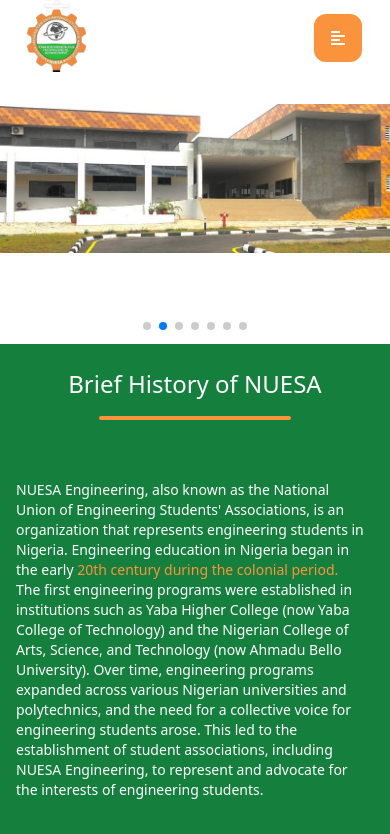
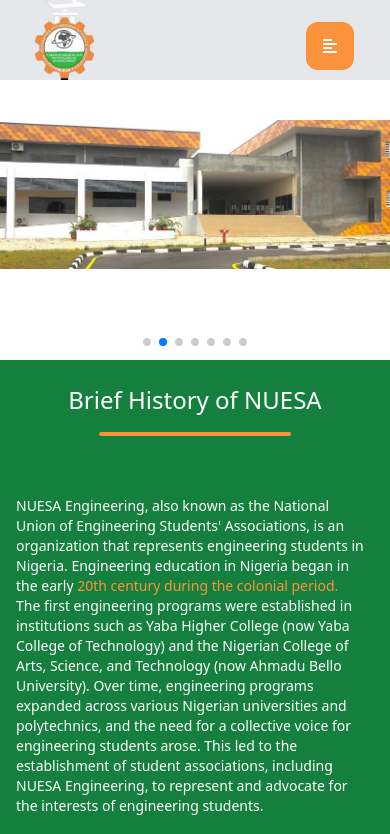
Before and after one commit to N-TECH-TEAM/faculty-repo, a React (Create React App) app: page /page in a window 390 px wide. Shown: the top 834 px of the page. Built offline with nearby package versions, Linux system fonts and the light colour scheme.

Commit message:
recent commit

```diff
--- a/src/components/Navbar.jsx
+++ b/src/components/Navbar.jsx
@@ -34,7 +34,7 @@
   }
 
   return (
-    <nav className="bg-white">
+    <nav className="bg-gray-200 p-2">
       <div className="max-w-7xl mx-auto px-4 sm:px-6 lg:px-8">
         <div className="flex items-center justify-between h-16">
           <div className="flex items-center">
--- a/src/components/NewsLater.jsx
+++ b/src/components/NewsLater.jsx
@@ -30,7 +30,7 @@
             <h3 className='text-gray-700 text-sm'>Enter your email adress and get our newsletters staright away</h3>
 
             <form ref={form} onSubmit={sendEmail}>
-                <div className='flex justify-center items-center p-5 gap-3'>
+                <div className='flex justify-center items-center p-5 gap-2 md:gap-3'>
 
                     <div>
                         <input type='email'  name='user_email' placeholder='Email' className='border-2 p-2 border-gray-700 rounded-md px-4' />
--- a/src/components/Testimonials.jsx
+++ b/src/components/Testimonials.jsx
@@ -66,7 +66,7 @@
                     return (
                         <SwiperSlide className='p-20 '>
                         <div key={id}>
-                            <p className='text-white text-center text-sm'>{Comments}</p>
+                            <p className='text-white text-center text-[0.8rem]'>{Comments}</p>
 
                             <h2 className='text-white p-5 font-bold'>{names}</h2>
                         </div>
--- a/src/components/societies.jsx
+++ b/src/components/societies.jsx
@@ -13,7 +13,7 @@
             <div className='flex justify-center items-center p-6 space-y-5 md:gap-5 flex-col md:flex-row '>
 
                 <div>
-                    <img src={images.nse} alt='' className='w-48 h-36 rounded-sm' />
+                    <img src={images.nse} alt='' className='w-52 h-36 rounded-sm' />
                 </div>
 
                 <div>
```
